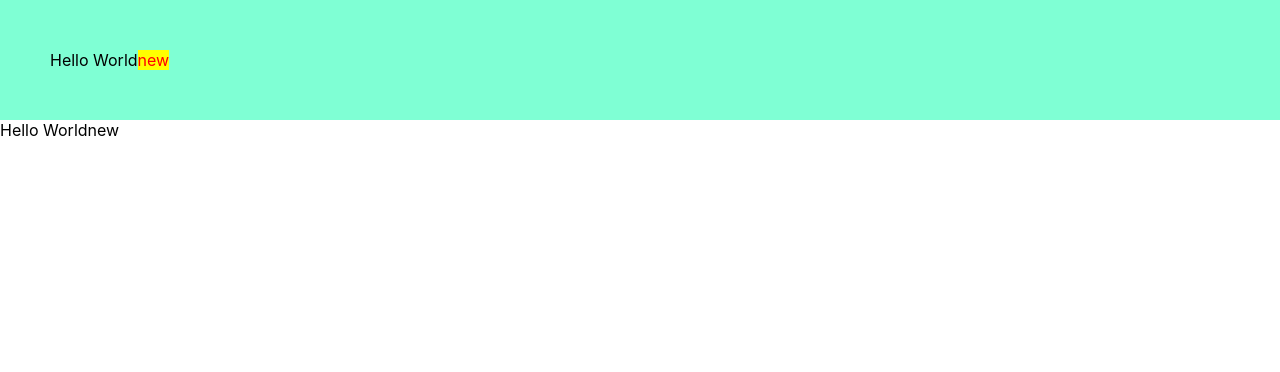
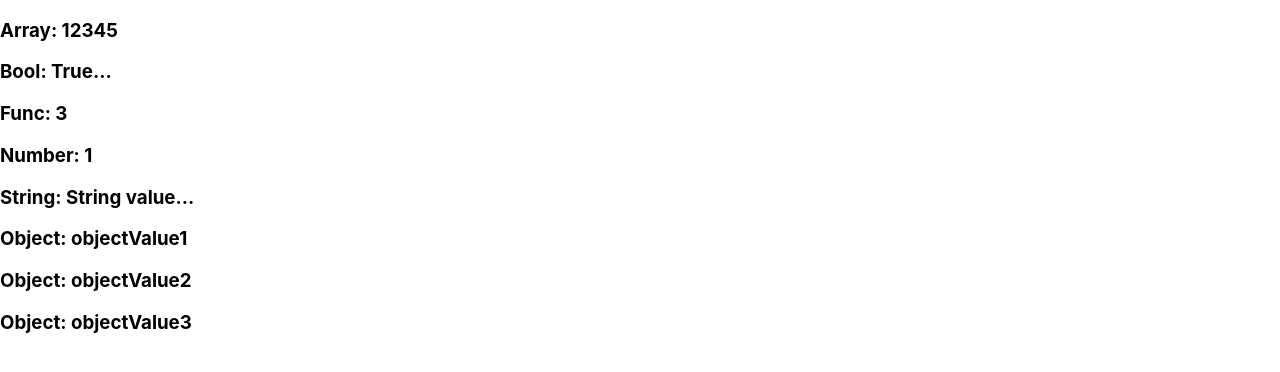
Before and after one commit to pardeep889/anirudh-training, a React (Create React App) app: page / in a window 1280 px wide. Shown: the top 372 px of the page. Built offline with nearby package versions, Linux system fonts and the light colour scheme.

Commit message:
PROPS validations

```diff
--- a/src/components/test.js
+++ b/src/components/test.js
@@ -1,13 +1,12 @@
 import React from "react";
 import "./index.css";
 
-export function App() {
-    const mystyle = {color: "red", backgroundColor: "yellow"}
+export function App(props) {
+
   return (
     <>
       <div className="myclass">
-        Hello World
-        <span style={mystyle}>new</span>
+        {props.test}
       </div>
     </>
   );
@@ -24,3 +23,6 @@ export function Test(){
 }
 
 export default App;
+
+// props
+// state
--- a/src/components/testOne.js
+++ b/src/components/testOne.js
@@ -1,28 +1,54 @@
 import React from "react";
 
-// function AppOne() {
-//   const mystyle = { color: "red", backgroundColor: "yellow" };
-//   return (
-//     <>
-//       <div className="myclass">
-//         Hello World
-//         <span style={mystyle}>new</span>
-//       </div>
-//     </>
-//   );
-// }
+class AppOne extends React.Component {
+  constructor(props) {
+    super(props);
+    this.state = {
+      loading: "Hello World", // inttial state
+      loadingOne: "One",
+      name: "pardeep",
+      lastname: "kumar"
+    };
+    this.clickHandler = this.clickHandler.bind(this);
+  }
 
-class AppOne extends React.Component {
+  // event button
+
+  clickHandler() {
+
+    this.setState({
+      loading: false,
+      loadingOne: "two",
+      name: "Hussain",
+      lastname: "Test"
+    });
+  }
+
   render() {
+    console.log(this.state);
     return (
       <>
-        <div>
-          Hello World
-          <span>new</span>
+        <div style={{ padding: 25 }}>
+          <span>{this.state.loading ? "loading" : null}</span>
         </div>
+        <input type="text" defaultValue={this.state.name} />
+        <input type="text" defaultValue={this.state.lastname} />
+        <input type="text" defaultValue={this.state.name} />
+        <input type="text" defaultValue={this.state.name} />
+        <input type="text" defaultValue={this.state.name} />
+        <input type="text" defaultValue={this.state.name} />
+        <button onClick={this.clickHandler}> Click Me!</button>
       </>
     );
   }
 }
 
 export default AppOne;
+// props
+// states and setstate
+// constructor and 2 ways binding
+// rendring inside class
+// form event
+// life cycle (inbuilt functions)
+// this concept
+// variable types
--- /dev/null
+++ b/src/components/validationProps/validation.js
@@ -0,0 +1,34 @@
+import React from 'react';
+
+class App extends React.Component {
+   render() {
+      console.log(this.props)
+      return (
+         <div>
+            <h3>Array: {this.props.propArray}</h3>
+            <h3>Bool: {this.props.propBool ? "True..." : "False..."}</h3>
+            <h3>Func: {this.props.propFunc(3)}</h3>
+            <h3>Number: {this.props.propNumber}</h3>
+            <h3>String: {this.props.propString}</h3>
+            <h3>Object: {this.props.propObject.objectName1}</h3>
+            <h3>Object: {this.props.propObject.objectName2}</h3>
+            <h3>Object: {this.props.propObject.objectName3}</h3>
+         </div>
+      );
+   }
+}
+
+App.defaultProps = {
+   propArray: [1,2,3,4,5],
+   propBool: true,
+   propFunc: function(e){return e},
+   propNumber: 1,
+   propString: "String value...",
+
+   propObject: {
+      objectName1:"objectValue1",
+      objectName2: "objectValue2",
+      objectName3: "objectValue3"
+   }
+}
+export default App;
--- a/src/index.js
+++ b/src/index.js
@@ -4,17 +4,18 @@ import "./index.css";
 // import App from './App';
 // import Pardeep from "./pardeep";
 // import NewComponent from "./NewComponent";
-import {App} from "./components/test";
-import AppOne from "./components/testOne";
+// import {App} from "./components/test";
+// import AppOne from "./components/testOne";
+import App from "./components/validationProps/validation"
 
 import * as serviceWorker from "./serviceWorker";
 
+const a = "test";
 
 
 ReactDOM.render(
   <React.StrictMode>
-    <App />
-    <AppOne/>
+    <App/>
   </React.StrictMode>,
   document.getElementById("root")
 );
@@ -28,4 +29,4 @@ serviceWorker.unregister();
 // inline styling
 // external styling
 // obejet styling
-// styled-components
+// styled-components`
```
